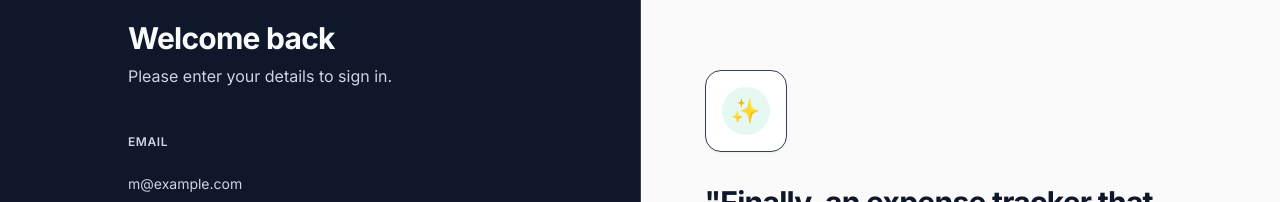
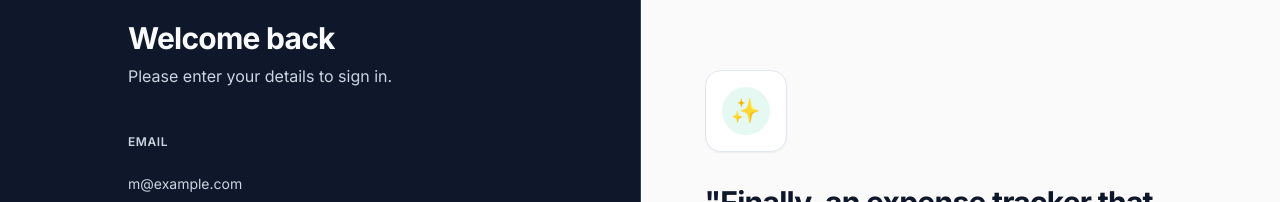
Before and after one commit to Neel629/Spendify, a Next.js app: page /login in a window 1280 px wide. Shown: the part 200-402 px from the top of the page. Built offline with nearby package versions, Linux system fonts and the light colour scheme.

Commit message:
Fix dark border line on auth emoji wrappers

```diff
--- a/src/app/(auth)/login/page.tsx
+++ b/src/app/(auth)/login/page.tsx
@@ -64,7 +64,7 @@ export default function LoginPage() {
       {/* Right side: Editorial/Testimonial */}
       <div className="hidden md:flex md:w-1/2 bg-[#FAFAFA] border-l border-border items-center justify-center p-12">
         <div className="max-w-lg">
-          <div className="inline-block p-4 bg-white rounded-2xl shadow-sm border border-border/50 mb-8">
+          <div className="inline-block p-4 bg-white rounded-2xl shadow-sm border border-slate-200 mb-8">
             <div className="h-12 w-12 bg-emerald-500/10 rounded-full flex items-center justify-center text-2xl">✨</div>
           </div>
           <h2 className="text-3xl font-bold tracking-tight text-slate-900 leading-tight mb-4">
--- a/src/app/(auth)/signup/page.tsx
+++ b/src/app/(auth)/signup/page.tsx
@@ -69,7 +69,7 @@ export default function SignupPage() {
       {/* Right side: Editorial/Testimonial */}
       <div className="hidden md:flex md:w-1/2 bg-[#FAFAFA] border-l border-border items-center justify-center p-12">
         <div className="max-w-lg">
-          <div className="inline-block p-4 bg-white rounded-2xl shadow-sm border border-border/50 mb-8">
+          <div className="inline-block p-4 bg-white rounded-2xl shadow-sm border border-slate-200 mb-8">
             <div className="h-12 w-12 bg-emerald-500/10 rounded-full flex items-center justify-center text-2xl">🚀</div>
           </div>
           <h2 className="text-3xl font-bold tracking-tight text-slate-900 leading-tight mb-4">
```
